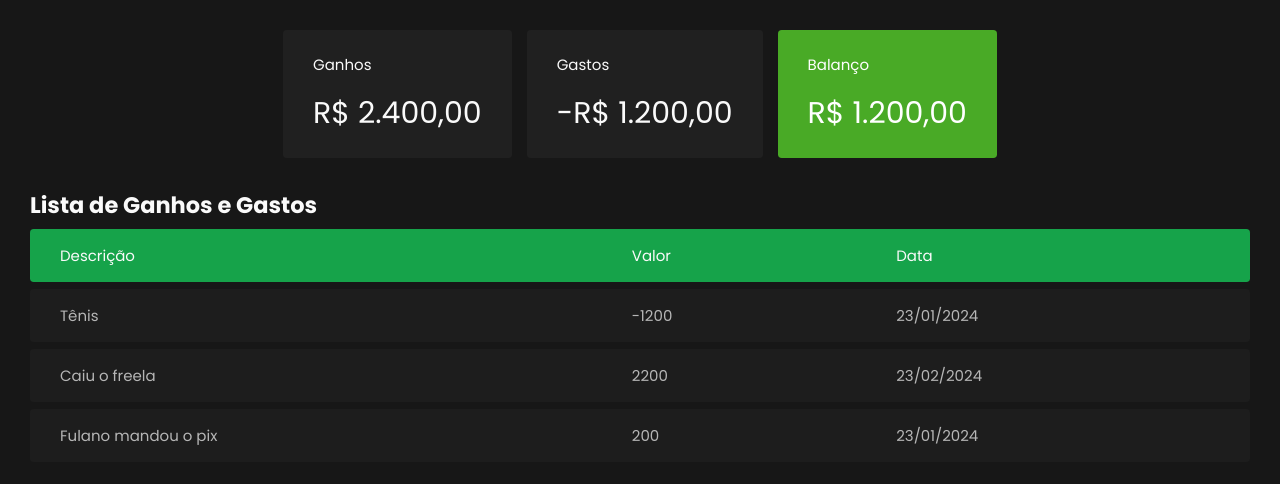
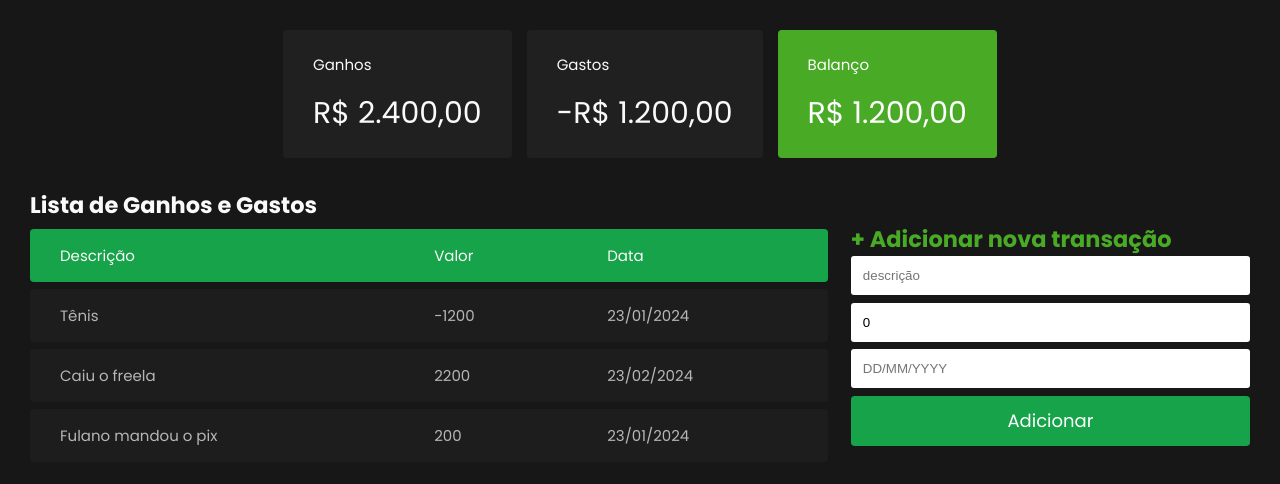
Before and after one commit to GustavoMont/fin-manager, a React (Create React App) app: page / in a window 1280 px wide. Shown: the top 484 px of the page. Built offline with nearby package versions, Linux system fonts and the light colour scheme.

Commit message:
feat: creates finance form

```diff
--- a/src/App.js
+++ b/src/App.js
@@ -10,6 +10,9 @@ import { useState, useEffect } from "react";
 
 function App() {
   const [finances, setFinances] = useState([]);
+  const [description, setDescription] = useState("");
+  const [value, setValue] = useState(0);
+  const [date, setDate] = useState("");
 
   const incomes = getIncomesTotal(finances);
   const expenses = getExpensesTotal(finances);
@@ -19,6 +22,10 @@ function App() {
     getFinances().then((response) => setFinances(response));
   }, []);
 
+  const handleDescriptionChange = (e) => setDescription(e.target.value);
+  const handleValueChange = (e) => setValue(Number(e.target.value));
+  const handleDateChange = (e) => setDate(e.target.value);
+
   return (
     <main>
       <div className="cards-container">
@@ -27,6 +34,7 @@ function App() {
         <Card title="Balanço" value={total} isBalance />
       </div>
       <h2>Lista de Ganhos e Gastos</h2>
+      <div className="container">
         <table>
           <thead>
             <tr>
@@ -45,6 +53,31 @@ function App() {
             ))}
           </tbody>
         </table>
+        <div className="form-container">
+          <h2>+ Adicionar nova transação</h2>
+          <form>
+            <input
+              value={description}
+              onChange={handleDescriptionChange}
+              type="text"
+              placeholder="descrição"
+            />
+            <input
+              value={value}
+              onChange={handleValueChange}
+              type="number"
+              placeholder="valor"
+            />
+            <input
+              value={date}
+              onChange={handleDateChange}
+              type="text"
+              placeholder="DD/MM/YYYY"
+            />
+            <button type="submit">Adicionar</button>
+          </form>
+        </div>
+      </div>
     </main>
   );
 }
```
Lines whose indentation alone changed are shown as unchanged.
